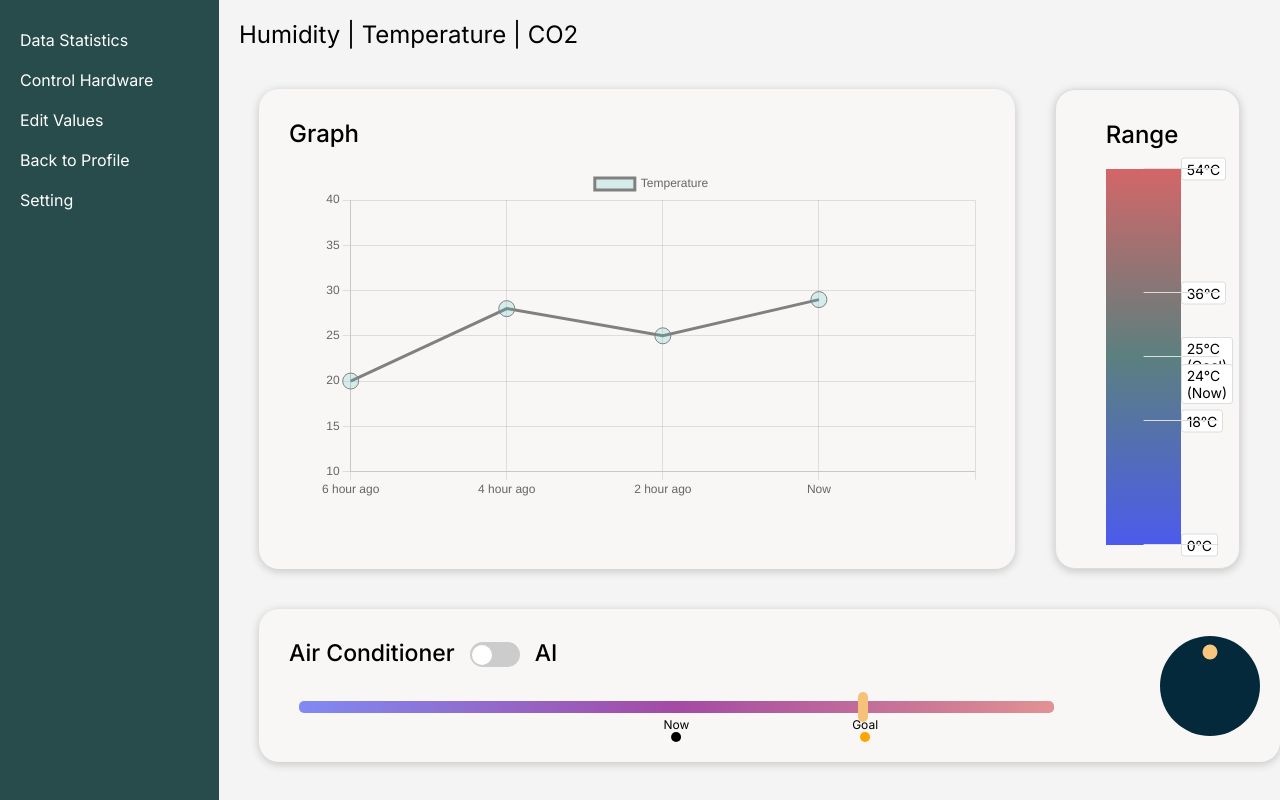
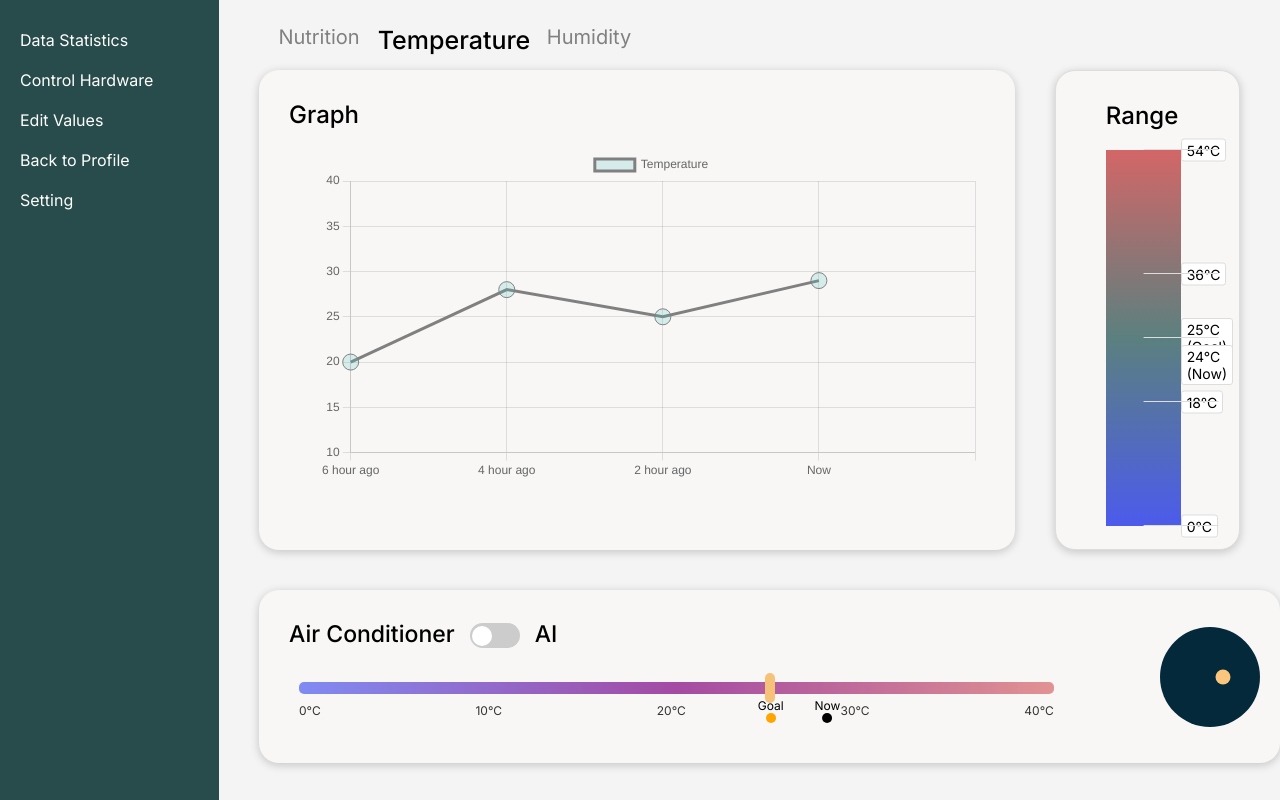
Before and after one commit to BoongaBBangLipBBalm/SodamteoFront, a Next.js app: page /data-statistics in a window 1280 px wide. Built offline with nearby package versions, Linux system fonts and the light colour scheme.

Commit message:
💄style: 에어컨 컨트롤러 스타일 및 이벤트 추가

```diff
--- a/src/app/data-statistics/components/AirConditioner.tsx
+++ b/src/app/data-statistics/components/AirConditioner.tsx
@@ -1,6 +1,6 @@
 "use client";
 
-import React, { useState } from "react";
+import React, { useState, useRef } from "react";
 import styled from "styled-components";
 
 const Container = styled.div`
@@ -11,7 +11,7 @@ const Container = styled.div`
   padding: 20px;
   box-shadow: 0 2px 10px rgba(0, 0, 0, 0.2);
   max-width: 1125px;
-  background-color: #F8F7F6;
+  background-color: #f8f7f6;
   border-radius: 20px;
   margin: 20px;
 `;
@@ -35,7 +35,7 @@ const ToggleLabel = styled.label`
   display: inline-block;
   width: 50px;
   height: 25px;
-  background-color: ${props => (props.isOn ? '#274C4B' : '#ccc')};
+  background-color: ${props => (props.isOn ? '#274c4b' : '#ccc')};
   border-radius: 25px;
   position: relative;
   margin: 3px 15px 0px 15px;
@@ -55,7 +55,6 @@ const ToggleLabel = styled.label`
   }
 `;
 
-
 const SliderContainer = styled.div`
   flex-grow: 1;
   position: relative;
@@ -67,18 +66,19 @@ const Slider = styled.input.attrs({ type: 'range' })`
   -webkit-appearance: none;
   appearance: none;
   height: 12px;
-  background: linear-gradient(to right, #4C5CF2, purple, #D86767);
+  background: linear-gradient(to right, #4c5cf2, purple, #d86767);
   border-radius: 5px;
   outline: none;
   opacity: 0.7;
   transition: opacity 0.2s;
+  pointer-events: none; /* 사용자가 슬라이더를 건드릴 수 없게 설정 */
 
   &::-webkit-slider-thumb {
     -webkit-appearance: none;
     appearance: none;
     width: 10px;
     height: 30px;
-    background: #F6AC47;
+    background: #f6ac47;
     border-radius: 7px;
     cursor: pointer;
   }
@@ -100,26 +100,52 @@ const MarkerLabel = styled.div`
 const CircleKnob = styled.div`
   width: 100px;
   height: 100px;
-  background-color: #04293A;
+  background-color: #04293a;
   border-radius: 50%;
   position: relative;
+  cursor: pointer;
 `;
 
 const Knob = styled.div`
   position: absolute;
   width: 15px;
   height: 15px;
-  background-color: #FAC57D;
+  background-color: #fac57d;
   border-radius: 50%;
-  top: 10%;
-  left: 50%;
+  top: 50%;
+  left: ${props => props.left}%;
   transform: translate(-50%, -50%);
+  cursor: pointer;
+`;
+
+const ScaleLabelContainer = styled.div`
+  width: 100%;
+  display: flex;
+  justify-content: space-between;
+  padding: 0px;
+  margin-top: 5px;
+`;
+
+const ScaleLabel = styled.div`
+  font-size: 12px;
+  color: #333;
 `;
 
 const AirConditioner = () => {
   const [isOn, setIsOn] = useState(false);
-  const [currentTemp, setCurrentTemp] = useState(20);
+  const [currentTemp, setCurrentTemp] = useState(28);
   const [goalTemp, setGoalTemp] = useState(25);
+  const circleKnobRef = useRef(null);
+
+  const calculateLeft = (temp) => ((temp / 40) * 100);
+
+  const handleKnobDrag = (e) => {
+    const circleRect = circleKnobRef.current.getBoundingClientRect();
+    const offsetX = e.clientX - circleRect.left;
+    let newTemp = (offsetX / circleRect.width) * 40;
+    newTemp = Math.max(0, Math.min(40, newTemp));
+    setGoalTemp(newTemp);
+  };
 
   return (
     <Container>
@@ -131,23 +157,42 @@ const AirConditioner = () => {
         </ToggleContainer>
         <SliderContainer>
           <Slider
-            min={10}
-            max={30}
+            min={0}
+            max={40}
             value={goalTemp}
-            onChange={e => setGoalTemp(Number(e.target.value))}
+            readOnly
           />
-          <Marker left={(goalTemp - 10) * 5}>
+          <Marker left={calculateLeft(goalTemp)}>
             <MarkerLabel>Goal</MarkerLabel>
             <div style={{ backgroundColor: 'orange', width: '10px', height: '10px', borderRadius: '50%' }} />
           </Marker>
-          <Marker left={(currentTemp - 10) * 5}>
+          <Marker left={calculateLeft(currentTemp)}>
             <MarkerLabel>Now</MarkerLabel>
             <div style={{ backgroundColor: 'black', width: '10px', height: '10px', borderRadius: '50%' }} />
           </Marker>
+          <ScaleLabelContainer>
+            <ScaleLabel>0°C</ScaleLabel>
+            <ScaleLabel>10°C</ScaleLabel>
+            <ScaleLabel>20°C</ScaleLabel>
+            <ScaleLabel>30°C</ScaleLabel>
+            <ScaleLabel>40°C</ScaleLabel>
+          </ScaleLabelContainer>
         </SliderContainer>
       </FlexContainer>
-      <CircleKnob>
-        <Knob style={{ top: `${100 - (goalTemp / 30) * 100}%` }} />
+      <CircleKnob
+        ref={circleKnobRef}
+        onMouseDown={(e) => {
+          e.preventDefault();
+          const handleMouseMove = (e) => handleKnobDrag(e);
+          const handleMouseUp = () => {
+            document.removeEventListener('mousemove', handleMouseMove);
+            document.removeEventListener('mouseup', handleMouseUp);
+          };
+          document.addEventListener('mousemove', handleMouseMove);
+          document.addEventListener('mouseup', handleMouseUp, { once: true });
+        }}
+      >
+        <Knob left={calculateLeft(goalTemp)} />
       </CircleKnob>
     </Container>
   );
--- /dev/null
+++ b/src/app/data-statistics/components/Header.tsx
@@ -0,0 +1,71 @@
+"use client";
+
+import React, { useState } from "react";
+import styled, { css } from "styled-components";
+
+const Container = styled.div`
+  height: 10px;
+  display: flex;
+  align-items: flex-start;
+  margin-top: 20px;
+  margin-left: 100px;
+`;
+
+const Name = styled.div`
+  font-size: 20px;
+  font-weight: normal;
+  color: gray;
+  cursor: pointer;
+  transition: all 0.3s;
+  padding-top: 5px;
+  position: absolute;
+  left: ${props => props.left}%;
+  transform: translateX(-50%);
+
+  ${props =>
+    props.isActive &&
+    css`
+      font-size: 25px;
+      font-weight: 500;
+      color: black;
+    `};
+`;
+
+const RotatingContainer = styled.div`
+  position: relative;
+  width: 270px;
+  height: 50px;
+`;
+
+const Header = () => {
+  const [activeIndex, setActiveIndex] = useState(1);
+  const names = ["Humidity", "Temperature", "Nutrition"];
+
+  const handleNameClick = () => {
+    setActiveIndex((prevIndex) => (prevIndex + 1) % names.length);
+  };
+
+  const calculateLeftPosition = index => {
+    const positions = [50, 0, 100];
+    const adjustedIndex = (index - activeIndex + names.length) % names.length;
+    return positions[adjustedIndex];
+  };
+
+  return (
+    <Container>
+      <RotatingContainer onClick={handleNameClick}>
+        {names.map((name, index) => (
+          <Name
+            key={index}
+            isActive={index === activeIndex}
+            left={calculateLeftPosition(index)}
+          >
+            {name}
+          </Name>
+        ))}
+      </RotatingContainer>
+    </Container>
+  );
+};
+
+export default Header;
--- a/src/app/data-statistics/page.tsx
+++ b/src/app/data-statistics/page.tsx
@@ -2,7 +2,7 @@
 
 import React, { useState, useEffect } from "react";
 import styled from "styled-components";
-import { Line } from "react-chartjs-2";
+import Header from "./components/Header";
 import Graph from "./components/Graph";
 import Range from "./components/Range";
 import AirConditioner from "./components/AirConditioner";
@@ -29,7 +29,6 @@ ChartJS.register(
 );
 
 const Container = styled.div`
-  display: flex;
   height: 100vh;
   background-color: #f4f4f4;
   width: 100%;
@@ -40,76 +39,11 @@ const Content = styled.div`
   padding: 20px;
 `;
 
-const ContentHeader = styled.h2`
-  margin-bottom: 20px;
-  font-weight: normal;
-`;
-
 const TopContainer = styled.div`
   display: flex;
   justify-content: space-between;
 `;
 
-const GraphContainer = styled.div`
-  width: 60%;
-  margin-right: 20px;
-`;
-
-const RangeContainer = styled.div`
-  width: 35%;
-  display: flex;
-  flex-direction: column;
-  align-items: center;
-`;
-
-const RangeBar = styled.div`
-  height: 200px;
-  width: 30px;
-  background: linear-gradient(to top, blue 0%, blue 33%, green 33%, green 66%, red 66%, red 100%);
-  position: relative;
-  margin-top: 20px;
-`;
-
-const RangeIndicator = styled.div`
-  position: absolute;
-  left: 35px;
-  bottom: ${props => props.bottom}%;
-  transform: translateY(50%);
-  background-color: white;
-  padding: 2px 5px;
-  border-radius: 3px;
-`;
-
-const AirConditionerContainer = styled.div`
-  margin-top: 20px;
-`;
-
-const AirConditionerControl = styled.div`
-  display: flex;
-  align-items: center;
-`;
-
-const AirConditionerButton = styled.button`
-  margin-right: 20px;
-  padding: 10px 20px;
-  background-color: ${props => (props.isOn ? "green" : "red")};
-  color: white;
-  border: none;
-  border-radius: 5px;
-  cursor: pointer;
-`;
-
-const AirConditionerSlider = styled.input.attrs({ type: 'range' })`
-  flex-grow: 1;
-`;
-
-const options = {
-  scales: {
-    y: {
-      beginAtZero: true,
-    },
-  },
-};
 
 const DataStatistics: React.FC = () => {
   const [isACOn, setIsACOn] = useState(false);
@@ -157,9 +91,8 @@ const DataStatistics: React.FC = () => {
 
   return (
     <Container>
-
+      <Header></Header>
       <Content>
-        <ContentHeader>Humidity | Temperature | CO2</ContentHeader>
         <TopContainer>
           <Graph></Graph>
           <Range></Range>
```
